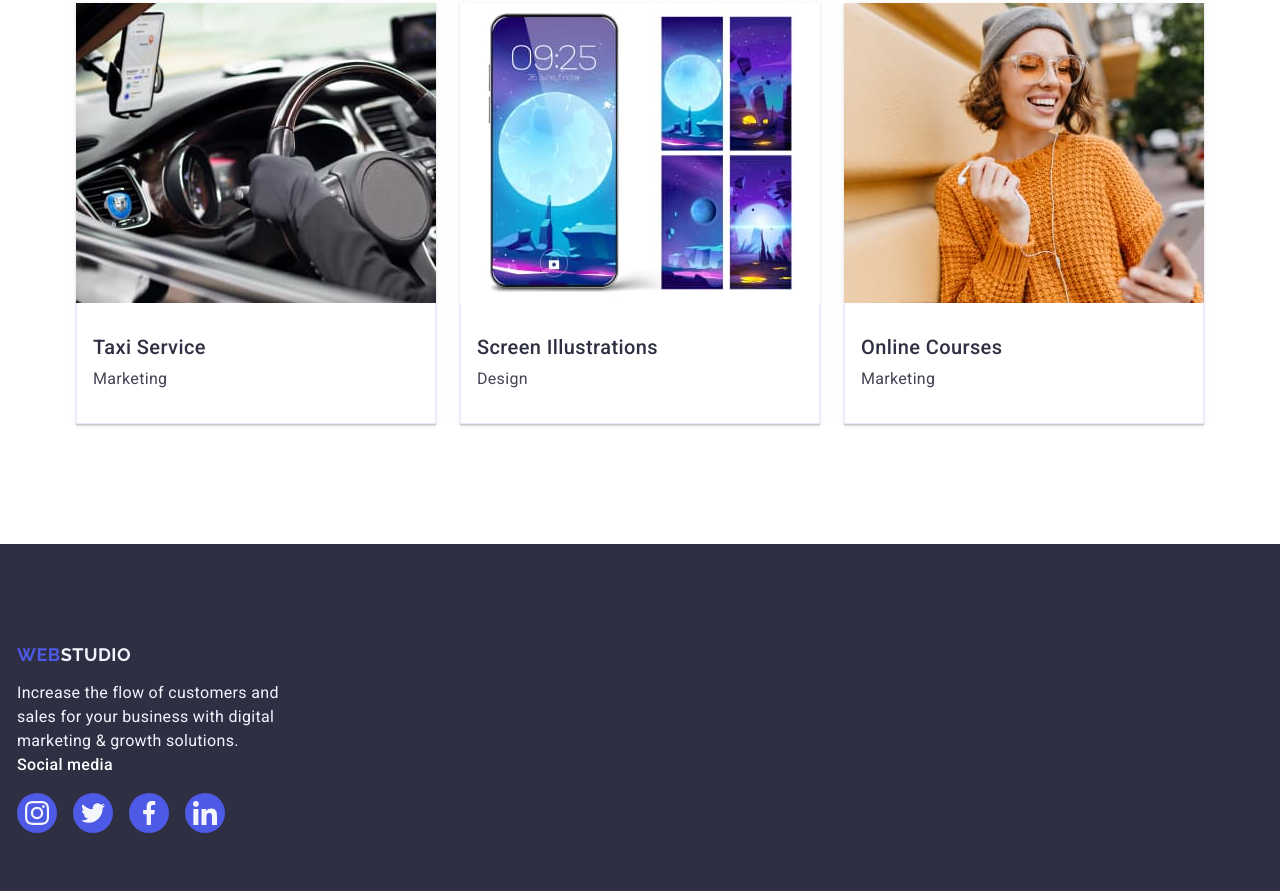
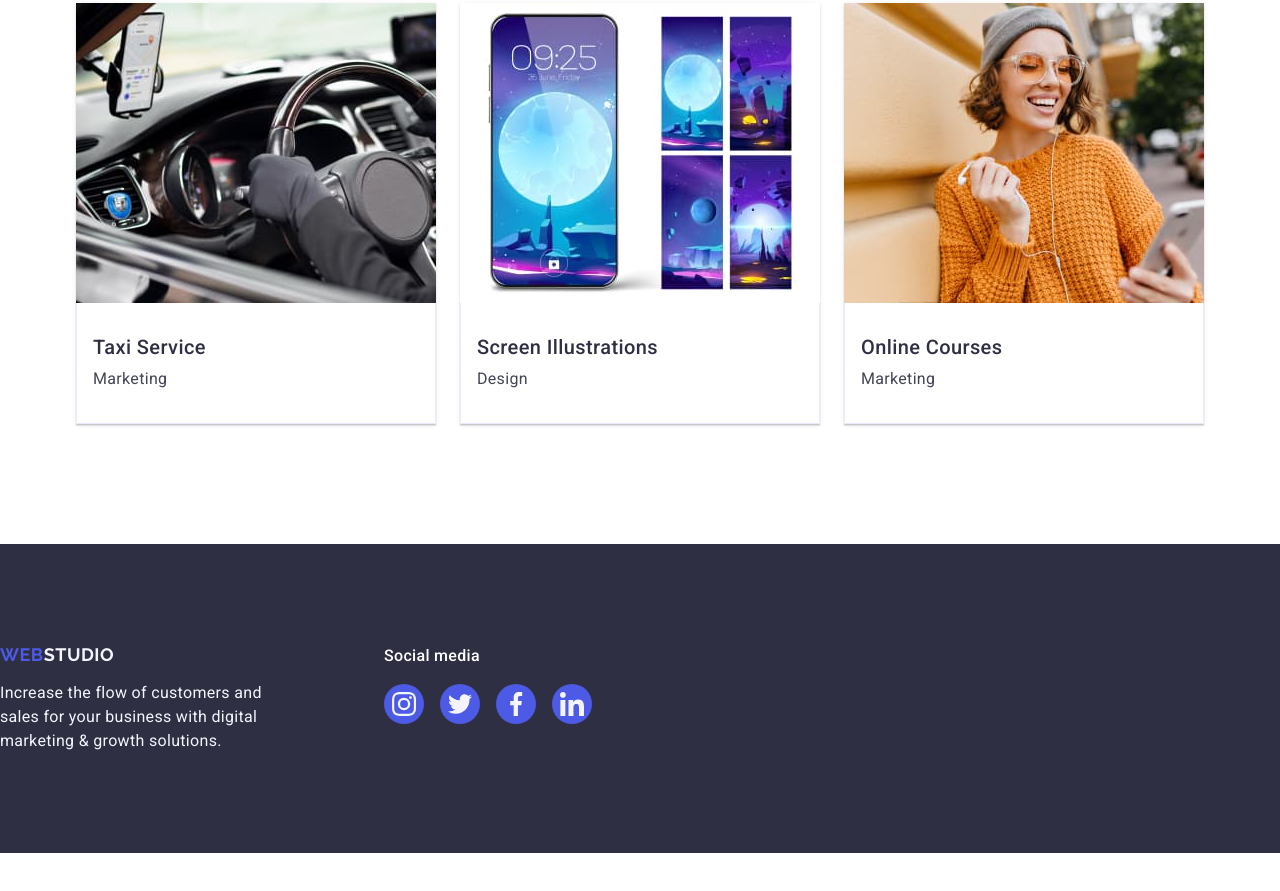
Before and after one commit to Bolestiev/goit-markup-hw-04, a plain HTML site: page index.html in a window 1280 px wide. Shown: the part 2631-3522 px from the top of the page. After the commit the page ends 3484 px from the top, so only its background shows below. Drawn offline with nearby package versions, Linux system fonts and the light colour scheme.

Commit message:
add new changes footer finish

```diff
--- a/css/styles.css
+++ b/css/styles.css
@@ -443,7 +443,12 @@ ul {
   align-items: baseline;
 }
 
-.container-footer {
+.container-finish {
+  display: flex;
+  align-items: baseline;
+}
+
+.finish-menu {
   margin-right: 120px;
 }
 
--- a/index.html
+++ b/index.html
@@ -433,7 +433,8 @@
     <!-- ------------FOOTER-------------------------------------- -->
 
     <footer class="finish-list">
-      <div class="container-footer container">
+      <div class="container-footer container-finish">
+        <div class="finish-menu">
           <a class="footer-logo" href="./index.html"
             >Web<span class="span-class-end">Studio</span></a
           >
@@ -441,7 +442,8 @@
             Increase the flow of customers and sales for your business with
             digital marketing & growth solutions.
           </p>
-        <div>
+        </div>
+        <div class="container-media-finish">
           <p class="footer-media">Social media</p>
           <ul class="footer-menu">
             <li class="footer-item">
```
Lines whose indentation alone changed are shown as unchanged.
